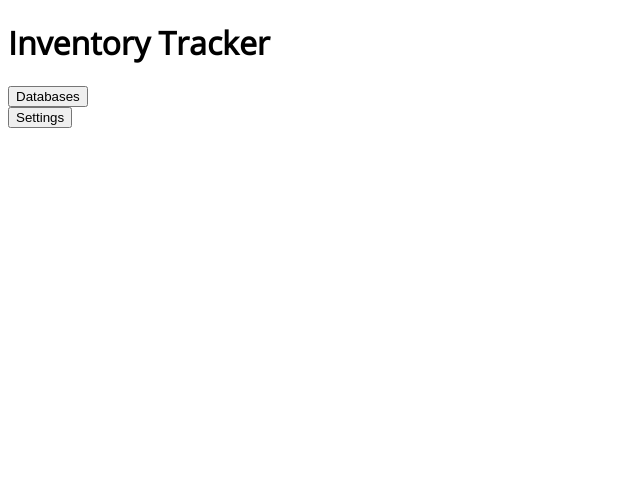
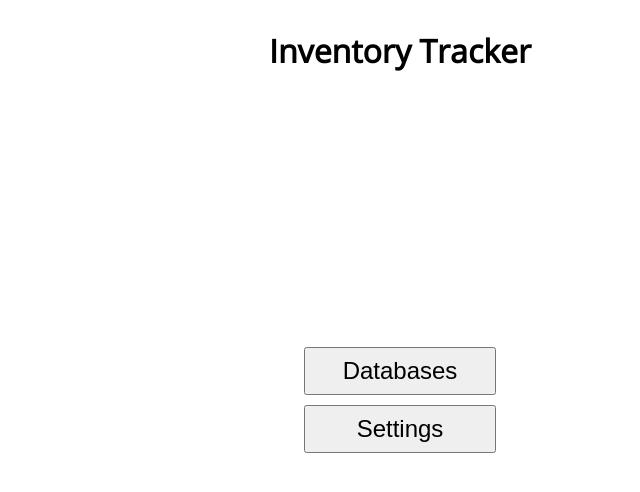
Before and after one commit to KLZX121/inventory-tracker, an Electron app: page renderer/html/index.html in a window 800 px wide. Shown: the whole page, without its empty margins (0-640 px from the left). Drawn offline with Linux system fonts and the light colour scheme.

Commit message:
fixed alignement of elements on homepage

```diff
--- a/main.js
+++ b/main.js
@@ -6,6 +6,7 @@ Menu.setApplicationMenu(null);
 
 function bootApp(){
     const win = new BrowserWindow({
+        useContentSize: true,
         width: 800,
         height: 600,
         title: 'Inventory Tracker',
--- a/renderer/css/index.css
+++ b/renderer/css/index.css
@@ -2,15 +2,35 @@
     font-family: 'Open Sans';
     src: url('../fonts/OpenSans.ttf');
 }
-
+html {
+    height: 100%;
+}
 body {
+    height: 98%;
     font-family: 'Open Sans', sans-serif;
 }
-
+#homeContainer {
+    display: grid;
+    grid-template-rows: 15% 70% 15%;
+}
+#homepageMenu {
+    grid-row: 2;
+    display: flex;
+    flex-direction: column;
+    justify-content: center;
+    align-items: center;
+}
+.pageTitle {
+    grid-row: 1;
+    text-align: center;
+}
 .menuButton {
-    display: block;
+    margin: 0.2em;
+    font-size: 1.5em;
+    width: 8em;
+    height: 2em;
 }
 #appVersion {
-    position: absolute;
-    bottom: 0;
+    grid-row: 3;
+    align-self: end;
 }
--- a/renderer/html/index.html
+++ b/renderer/html/index.html
@@ -3,15 +3,13 @@
 <head>
     <link rel="stylesheet" href="../css/index.css">
 </head>
-<body>
+<body id="homeContainer">
     <h1 class="pageTitle">Inventory Tracker</h1>
-    <section>
+    <section id="homepageMenu">
         <button class="menuButton" onclick="window.location.href = './databases.html'">Databases</button>
         <button class="menuButton" onclick="window.location.href = './settings.html'">Settings</button>
     </section>
-    <section>
-        <span id="appVersion"></span>
-    </section>
+    <span id="appVersion"></span>
     <script src="../js/index.js"></script>
 </body>
 </html>
```
